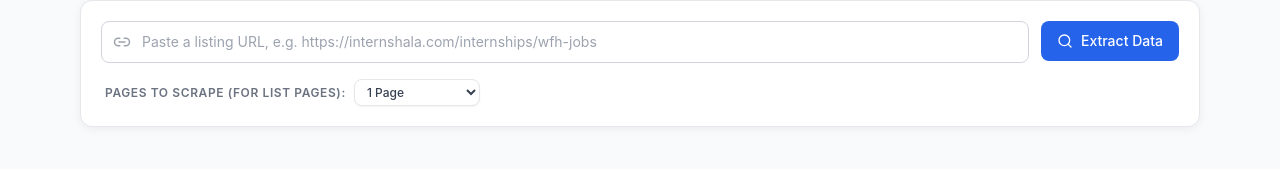
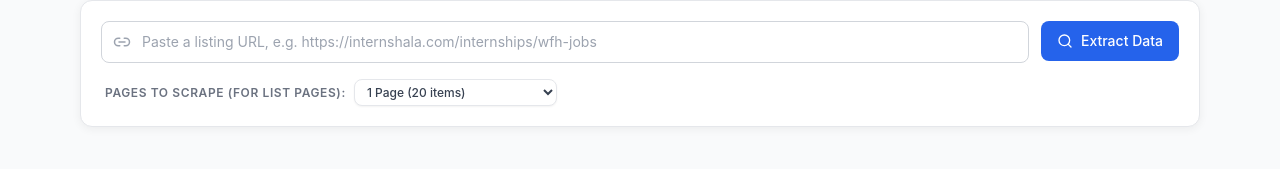
Before and after one commit to Akshatsrii/Job-Parsers, a React (Vite) app in the folder client/: page /parser in a window 1280 px wide. Shown: the part 173-342 px from the top of the page. Built offline with nearby package versions, Linux system fonts and the light colour scheme.

Commit message:
feat: increase pagination depth limit to 50 pages and expand dropdown options

```diff
--- a/client/src/components/parser/UrlForm.jsx
+++ b/client/src/components/parser/UrlForm.jsx
@@ -55,11 +55,13 @@ export default function UrlForm() {
           onChange={(e) => setPages(e.target.value)}
           className="rounded-lg border border-gray-200 bg-white py-1 px-2 text-xs font-medium text-gray-700 shadow-sm focus:border-teal-500 focus:outline-none"
         >
-          <option value="1">1 Page</option>
-          <option value="2">2 Pages</option>
-          <option value="3">3 Pages</option>
-          <option value="5">5 Pages</option>
-          <option value="10">10 Pages (Max)</option>
+          <option value="1">1 Page (20 items)</option>
+          <option value="3">3 Pages (60 items)</option>
+          <option value="5">5 Pages (100 items)</option>
+          <option value="10">10 Pages (200 items)</option>
+          <option value="20">20 Pages (400 items)</option>
+          <option value="30">30 Pages (600 items)</option>
+          <option value="50">50 Pages (1000 items - Max)</option>
         </select>
       </div>
     </form>
```
Also changed, not shown: 2 other files (tests, documents, lock files or other folders).
